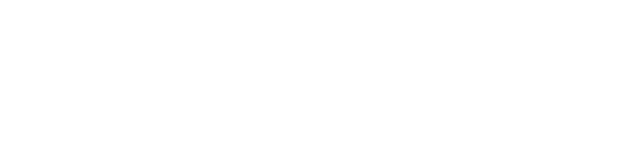
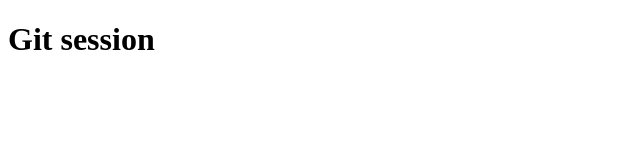
Before and after one commit to techhatch/biography-website-muhammadarshad, a plain HTML site: page index.html in a window 1280 px wide. Shown: the whole page, without its empty margins (0-640 px from the left). Drawn offline with Linux system fonts and the light colour scheme.

Commit message:
First commit

```diff
--- a/index.html
+++ b/index.html
@@ -9,7 +9,7 @@
 </head>
 
 <body>
-
+<h1>Git session</h1>
 </body>
 
 </html>
```
